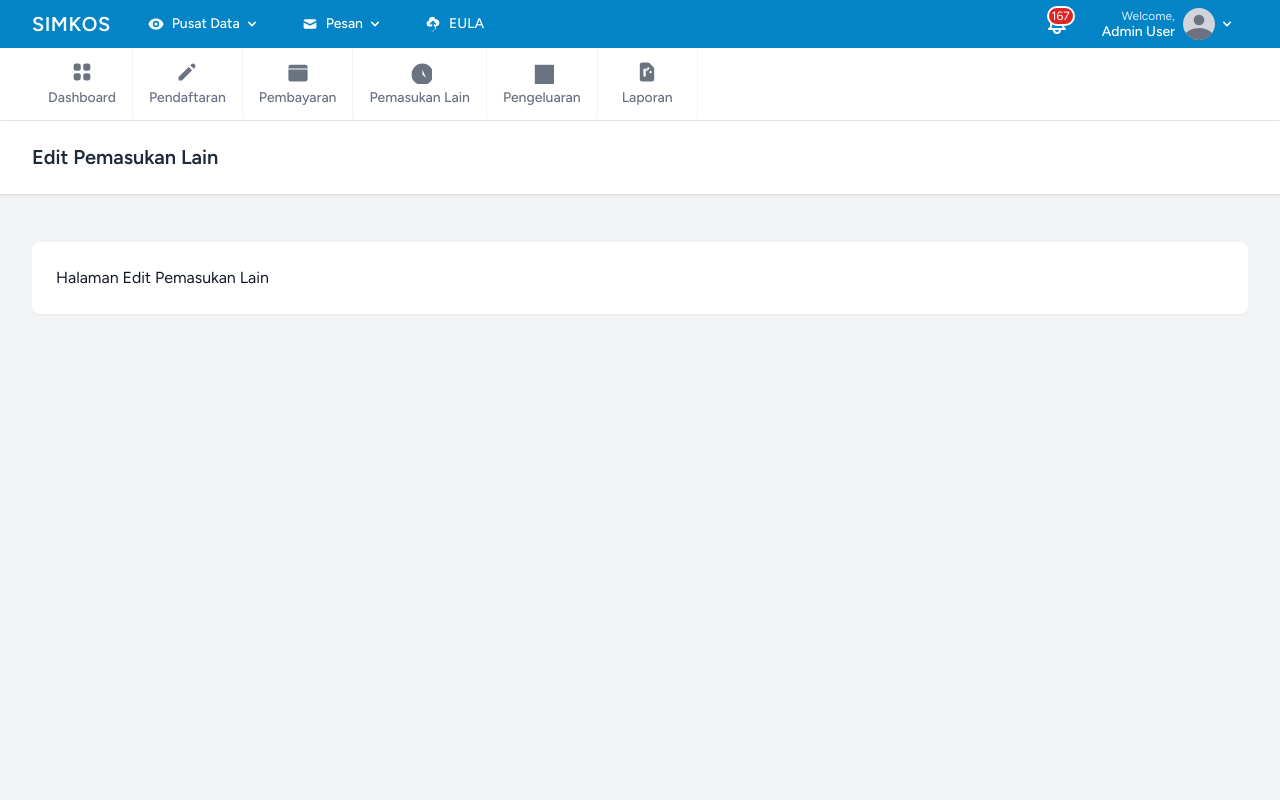
After one commit to Indra77ya/manajemenkos, a Laravel app: page /admin/pemasukan-lain/edit in a window 1280 px wide. The commit adds this page. Run offline with Laravel 12, Linux system fonts and the light colour scheme; a user stored in the database is signed in; data comes from the database, SQL or seed files in the repository; style sheets or scripts are compiled from the project's sources.

Commit message:
Add Pemasukan Lain dropdown to navigation
Co-authored-by: Indra77ya <42796139+Indra77ya@users.noreply.github.com>

```diff
--- /dev/null
+++ b/resources/views/admin/pemasukan_lain/edit.blade.php
@@ -0,0 +1,17 @@
+<x-app-layout>
+    <x-slot name="header">
+        <h2 class="font-semibold text-xl text-gray-800 leading-tight">
+            {{ __('Edit Pemasukan Lain') }}
+        </h2>
+    </x-slot>
+
+    <div class="py-12">
+        <div class="max-w-7xl mx-auto sm:px-6 lg:px-8">
+            <div class="bg-white overflow-hidden shadow-sm sm:rounded-lg">
+                <div class="p-6 text-gray-900">
+                    {{ __("Halaman Edit Pemasukan Lain") }}
+                </div>
+            </div>
+        </div>
+    </div>
+</x-app-layout>
--- a/resources/views/layouts/navigation.blade.php
+++ b/resources/views/layouts/navigation.blade.php
@@ -198,7 +198,7 @@
                             }
 
                             // Special handling for Dropdowns
-                            $isDropdown = in_array($link['route'], ['admin.pendaftaran', 'admin.pembayaran']);
+                            $isDropdown = in_array($link['route'], ['admin.pendaftaran', 'admin.pembayaran', 'admin.pemasukan-lain']);
                         @endphp
 
                         @if($isDropdown)
@@ -233,6 +233,9 @@
                                             <a href="{{ route('admin.pembayaran.deposit') }}" class="block px-4 py-2 text-sm text-gray-700 hover:bg-gray-100 hover:text-gray-900">Deposit</a>
                                             <a href="{{ route('admin.pembayaran.konfirmasi-bayar') }}" class="block px-4 py-2 text-sm text-gray-700 hover:bg-gray-100 hover:text-gray-900">Konfirmasi bayar</a>
                                             <a href="{{ route('admin.pembayaran.check-out') }}" class="block px-4 py-2 text-sm text-gray-700 hover:bg-gray-100 hover:text-gray-900">Check Out</a>
+                                        @elseif($link['route'] === 'admin.pemasukan-lain')
+                                            <a href="{{ route('admin.pemasukan-lain.entri') }}" class="block px-4 py-2 text-sm text-gray-700 hover:bg-gray-100 hover:text-gray-900">Entri</a>
+                                            <a href="{{ route('admin.pemasukan-lain.edit') }}" class="block px-4 py-2 text-sm text-gray-700 hover:bg-gray-100 hover:text-gray-900">Edit</a>
                                         @endif
                                     </div>
                                 </div>
--- a/routes/web.php
+++ b/routes/web.php
@@ -69,6 +69,16 @@ Route::middleware(['auth', 'role:admin'])->prefix('admin')->name('admin.')->grou
     Route::get('/pembayaran', function () {
         return view('admin.pembayaran');
     })->name('pembayaran');
+    // Pemasukan Lain Sub-Routes
+    Route::prefix('pemasukan-lain')->name('pemasukan-lain.')->group(function () {
+        Route::get('/entri', function () {
+            return view('admin.pemasukan_lain.entri');
+        })->name('entri');
+        Route::get('/edit', function () {
+            return view('admin.pemasukan_lain.edit');
+        })->name('edit');
+    });
+
     Route::get('/pemasukan-lain', function () {
         return view('admin.pemasukan_lain');
     })->name('pemasukan-lain');
```
Also changed, not shown: resources/views/admin/pemasukan_lain/entri.blade.php (added, +17 -0 lines).
